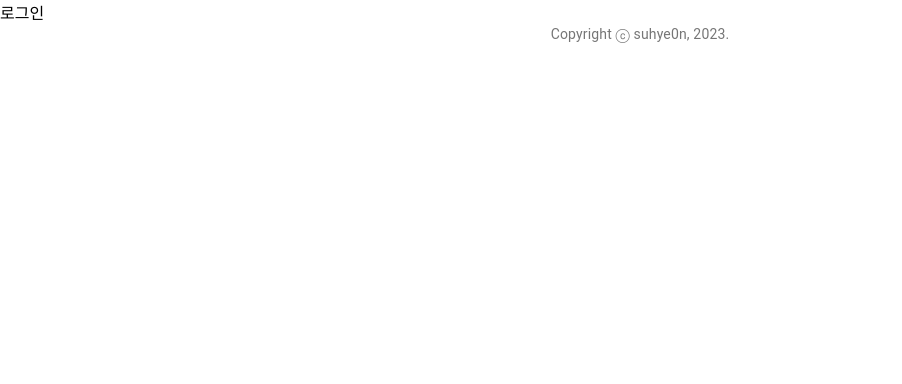
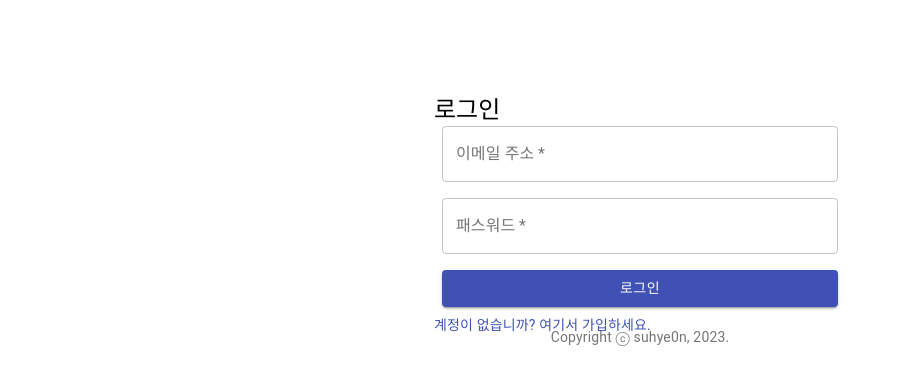
Before and after one commit to suhye0n/todo-app, a React (Create React App) app in the folder client/: page /login in a window 1280 px wide. Shown: the top 384 px of the page, without its empty margins (0-902 px from the left). Built offline with nearby package versions, Linux system fonts and the light colour scheme.

Commit message:
회원가입, 로그인 Todo 완성
회원가입, 로그인 Todo 완성

```diff
--- a/client/src/App.js
+++ b/client/src/App.js
@@ -1,53 +1,73 @@
 import React, { useState, useEffect } from 'react';
 import Todo from './Todo';
 import AddTodo from './AddTodo';
-import { Paper, List, Container } from "@material-ui/core";
+import { Paper, List, Container, Grid, Button, AppBar, Toolbar, Typography } from "@material-ui/core";
 import './App.css';
-import { call } from './service/ApiService';
+import { call, signout } from './service/ApiService';
 
 function App() {
     const [items, setItems] = useState([]);
+    const [loading, setLoading] = useState(true);
 
     const add = (item) => {
-    call("/todo", "POST", item).then((response) =>
-      setItems(response.data)
-    );
+        call("/todo", "POST", item).then(response => setItems(response.data));
     };
 
     const deleteItem = (item) => {
-    call("/todo", "DELETE", item).then((response) =>
-      setItems(response.data)
-    );
+        call("/todo", "DELETE", item).then(response => setItems(response.data));
     };
 
     const update = (item) => {
-    call("/todo", "PUT", item).then((response) =>
-      setItems(response.data)
-    );
+        call("/todo", "PUT", item).then(response => setItems(response.data));
     };
 
     useEffect(() => {
-    call("/todo", "GET", null).then((response) =>
-      setItems(response.data)
-    );
+        call("/todo", "GET", null).then(response => {
+            setItems(response.data);
+            setLoading(false);
+        });
     }, []);
 
     const todoItems = items.length > 0 && (
         <Paper style={{ margin: 16 }}>
             <List>
-        {items.map((item) => (
+                {items.map((item, idx) => (
                     <Todo item={item} key={item.id} delete={deleteItem} update={update} />
                 ))}
             </List>
         </Paper>
     );
 
+    const navigationBar = (
+        <AppBar position="static">
+            <Toolbar>
+                <Grid justify="space-between" container>
+                    <Grid item>
+                        <Typography variant="h6">오늘의 할일</Typography>
+                    </Grid>
+                    <Grid item>
+                        <Button color="inherit" onClick={signout}>logout</Button>
+                    </Grid>
+                </Grid>
+            </Toolbar>
+        </AppBar>
+    );
+
+    const todoListPage = (
+        <div>
+            {navigationBar}
+            <Container maxWidth="md">
+                <AddTodo add={add} />
+                <div className="TodoList">{todoItems}</div>
+            </Container>
+        </div>
+    );
+
+    const content = loading ? <h1>로딩중..</h1> : todoListPage;
+
     return (
-    <div className='App'>
-      <Container maxWidth='md'>
-        <AddTodo add={add} />
-        <div className='TodoList'>{todoItems}</div>
-      </Container>
+        <div className="App">
+            {content}
         </div>
     );
 }
--- a/client/src/AppRouter.js
+++ b/client/src/AppRouter.js
@@ -2,6 +2,7 @@ import React from "react";
 import "./index.css";
 import App from "./App";
 import Login from "./Login";
+import SignUp from "./SignUp";
 import { BrowserRouter, Routes, Route } from "react-router-dom";
 import Box from "@material-ui/core/Box";
 import Typography from "@material-ui/core/Typography";
@@ -22,6 +23,7 @@ function AppRouter() {
             <div>
                 <Routes>
                     <Route path="/login" element={<Login />} />
+                    <Route path="/signup" element={<SignUp />} />
                     <Route path="/" element={<App />} />
                 </Routes>
             </div>
--- a/client/src/Login.js
+++ b/client/src/Login.js
@@ -1,11 +1,66 @@
 import React from "react";
+import { signin } from "./service/ApiService";
+import { Button, TextField, Grid, Link, Container, Typography } from "@material-ui/core";
 
 function Login() {
 
+    const handleSubmit = (event) => {
+        event.preventDefault();
+        const data = new FormData(event.target);
+        const email = data.get("email");
+        const password = data.get("password");
+
+        signin({ email, password });
+    }
+
     return (
-        <div>
-            로그인
-        </div>
+        <Container component="main" maxWidth="xs" style={{ marginTop: "8%" }}>
+            <Grid container spacing={2}>
+                <Typography component="h1" variant="h5">
+                    로그인
+                </Typography>
+            </Grid>
+            <form noValidate onSubmit={handleSubmit}>
+                <Grid container spacing={2}>
+                    <Grid item xs={12}>
+                        <TextField
+                            variant="outlined"
+                            required
+                            fullWidth
+                            id="email"
+                            label="이메일 주소"
+                            name="email"
+                            autoComplete="email"
+                        />
+                    </Grid>
+                    <Grid item xs={12}>
+                        <TextField
+                            type="password"
+                            variant="outlined"
+                            required
+                            fullWidth
+                            id="password"
+                            label="패스워드"
+                            name="password"
+                            autoComplete="password"
+                        />
+                    </Grid>
+                    <Grid item xs={12}>
+                        <Button
+                            type="submit"
+                            fullWidth
+                            variant="contained"
+                            color="primary"
+                        >
+                            로그인
+                        </Button>
+                    </Grid>
+                    <Link href="/signup" variant="body2">
+                        <Grid item>계정이 없습니까? 여기서 가입하세요.</Grid>
+                    </Link>
+                </Grid>
+            </form>
+        </Container>
     );
 }
 
--- /dev/null
+++ b/client/src/SignUp.js
@@ -0,0 +1,93 @@
+import React from "react";
+import {
+    Button,
+    TextField,
+    Link,
+    Grid,
+    Container,
+    Typography,
+} from "@material-ui/core";
+import { signup } from "./service/ApiService";
+
+function SignUp() {
+    const handleSubmit = (event) => {
+        event.preventDefault();
+
+        const data = new FormData(event.target);
+        const username = data.get("username");
+        const email = data.get("email");
+        const password = data.get("password");
+
+        signup({ email, username, password })
+            .then((response) => {
+                window.location.href = "/login";
+            });
+    };
+
+    return (
+        <Container component="main" maxWidth="xs" style={{ marginTop: "8%" }}>
+            <form noValidate onSubmit={handleSubmit}>
+                <Grid container spacing={2}>
+                    <Grid item xs={12}>
+                        <Typography component="h1" variant="h5">
+                            계정 생성
+                        </Typography>
+                    </Grid>
+                    <Grid item xs={12}>
+                        <TextField
+                            autoComplete="username"
+                            name="username"
+                            variant="outlined"
+                            required
+                            fullWidth
+                            id="username"
+                            label="사용자 이름"
+                            autoFocus
+                        />
+                    </Grid>
+                    <Grid item xs={12}>
+                        <TextField
+                            autoComplete="email"
+                            name="email"
+                            variant="outlined"
+                            required
+                            fullWidth
+                            id="email"
+                            label="이메일 주소"
+                        />
+                    </Grid>
+                    <Grid item xs={12}>
+                        <TextField
+                            autoComplete="current-password"
+                            name="password"
+                            variant="outlined"
+                            required
+                            fullWidth
+                            id="password"
+                            label="패스워드"
+                        />
+                    </Grid>
+                    <Grid item xs={12}>
+                        <Button
+                            type="submit"
+                            fullWidth
+                            variant="contained"
+                            color="primary"
+                        >
+                            계정생성
+                        </Button>
+                    </Grid>
+                </Grid>
+                <Grid container justifyContent="flex-end">
+                    <Grid item>
+                        <Link href="/login" variant="body2">
+                            이미 계정이 있습니까? 로그인 하세요.
+                        </Link>
+                    </Grid>
+                </Grid>
+            </form>
+        </Container>
+    );
+}
+
+export default SignUp;
--- a/client/src/service/ApiService.js
+++ b/client/src/service/ApiService.js
@@ -36,3 +36,35 @@ export const call = async (api, method, request) => {
         throw error;
     }
 }
+
+export const signin = async userDTO => {
+    const response = await call("/auth/signin", "POST", userDTO);
+
+    if (response.token) {
+        localStorage.setItem(ACCESS_TOKEN, response.token);
+        window.location.href = "/";
+    }
+}
+
+export const signup = async userDTO => {
+    try {
+        const response = await call("/auth/signup", "POST", userDTO);
+
+        if (response.id) {
+            window.location.href = "/";
+        }
+    } catch (error) {
+        console.error("Oops!", error.status, "Ooops!");
+
+        if (error.status === 403) {
+            window.location.href = "/auth/signup";
+        }
+
+        throw error;
+    }
+}
+
+export const signout = () => {
+    localStorage.removeItem(ACCESS_TOKEN);
+    window.location.href = "/";
+}
```
Lines whose indentation alone changed are shown as unchanged.
